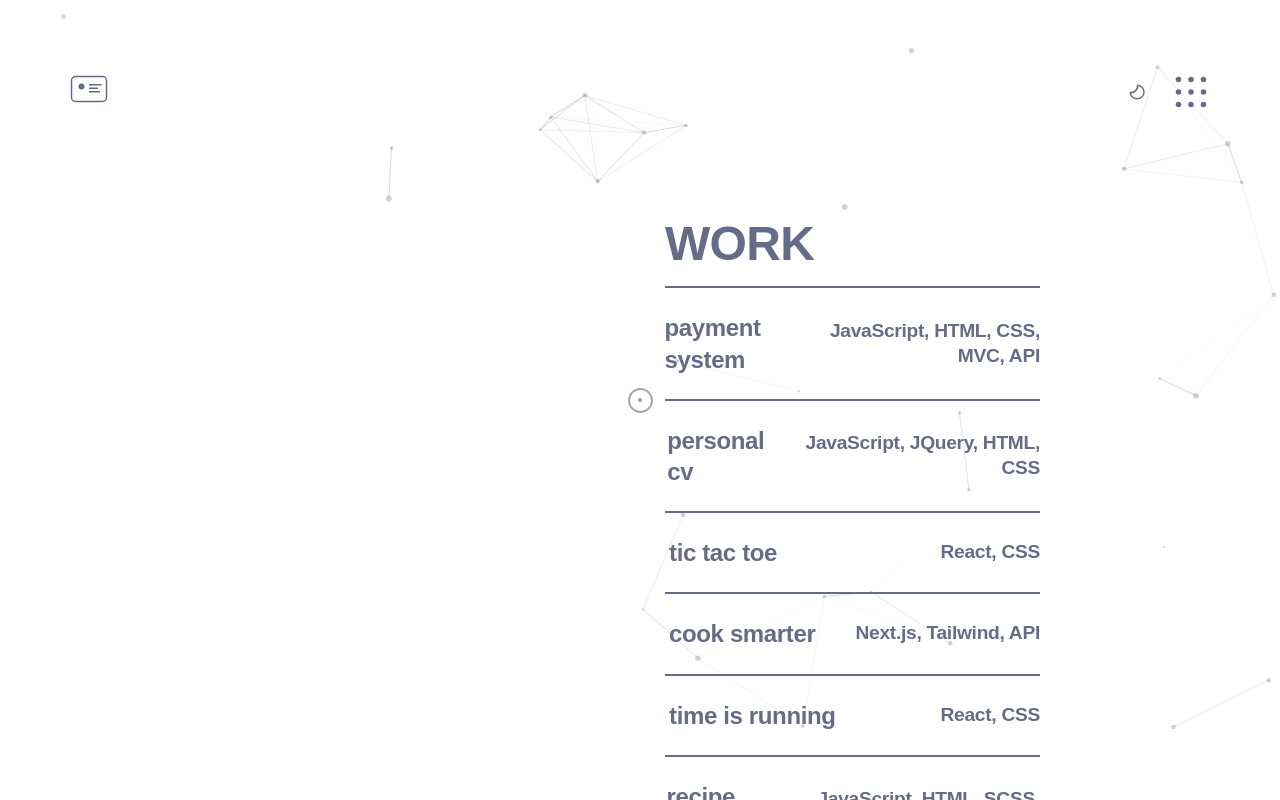
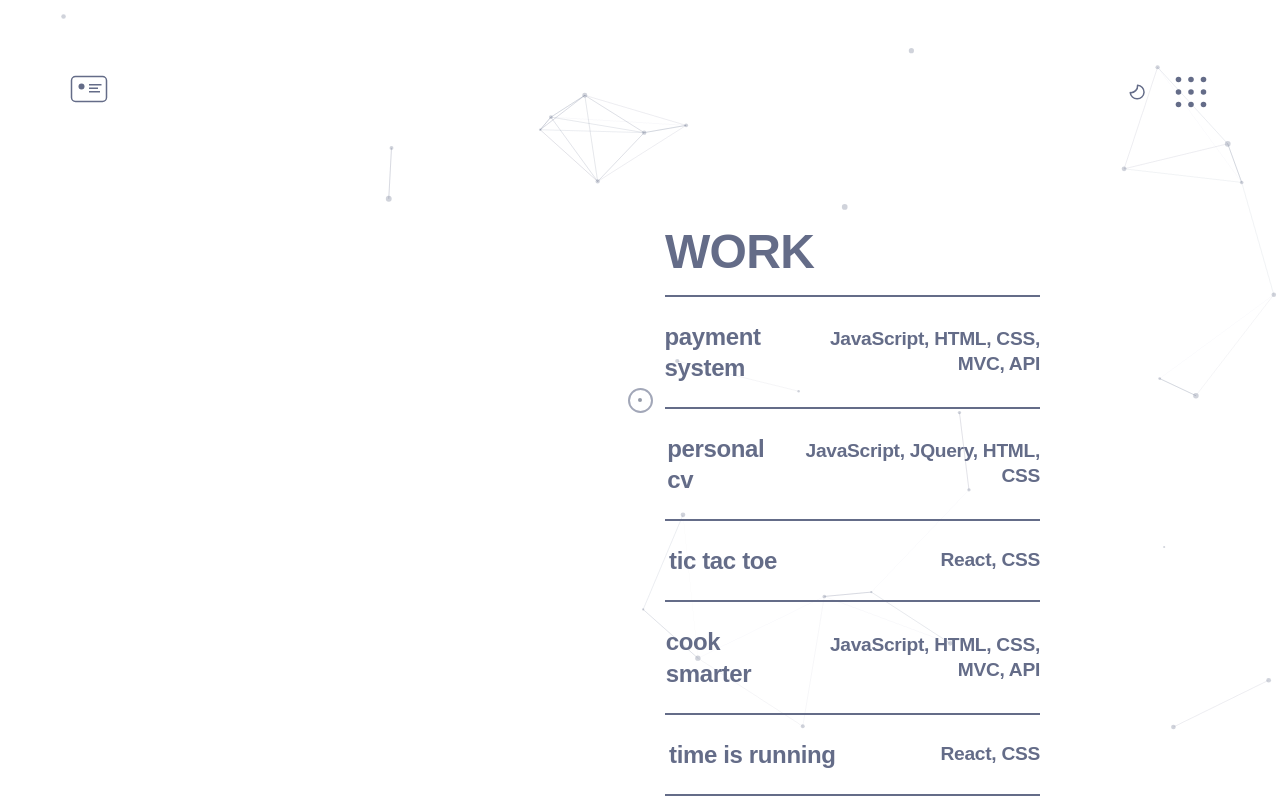
Before and after one commit to R0PPER/cv-portfolio, a React (Vite) app: page /work in a window 1280 px wide. Built offline with nearby package versions, Linux system fonts and the light colour scheme; a web font is replaced by a local one; what fast-average-color would draw is missing.

Commit message:
ProjectsData Corrections

```diff
--- a/src/projectsData.ts
+++ b/src/projectsData.ts
@@ -44,7 +44,7 @@ export const projectsData: Project[] = [
   {
     id: 4,
     title: "Cook Smarter",
-    languages: ["Next.js", "Tailwind", "API"],
+    languages: ["JavaScript", "HTML", "CSS", "MVC", "API"],
     link: "https://cooksmarter.netlify.app/",
     image: cookSmarter,
     fit: "cover",
```
